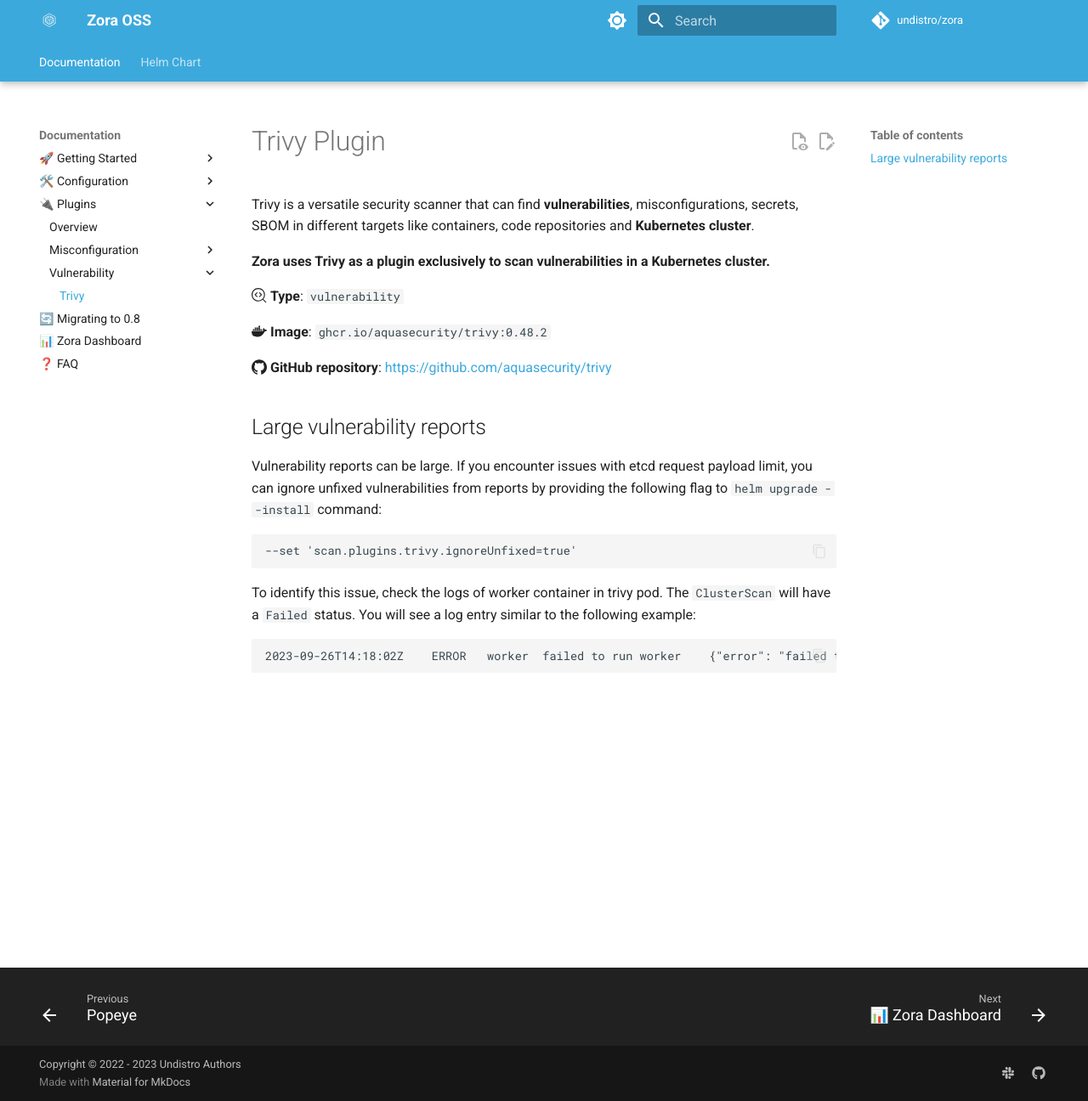
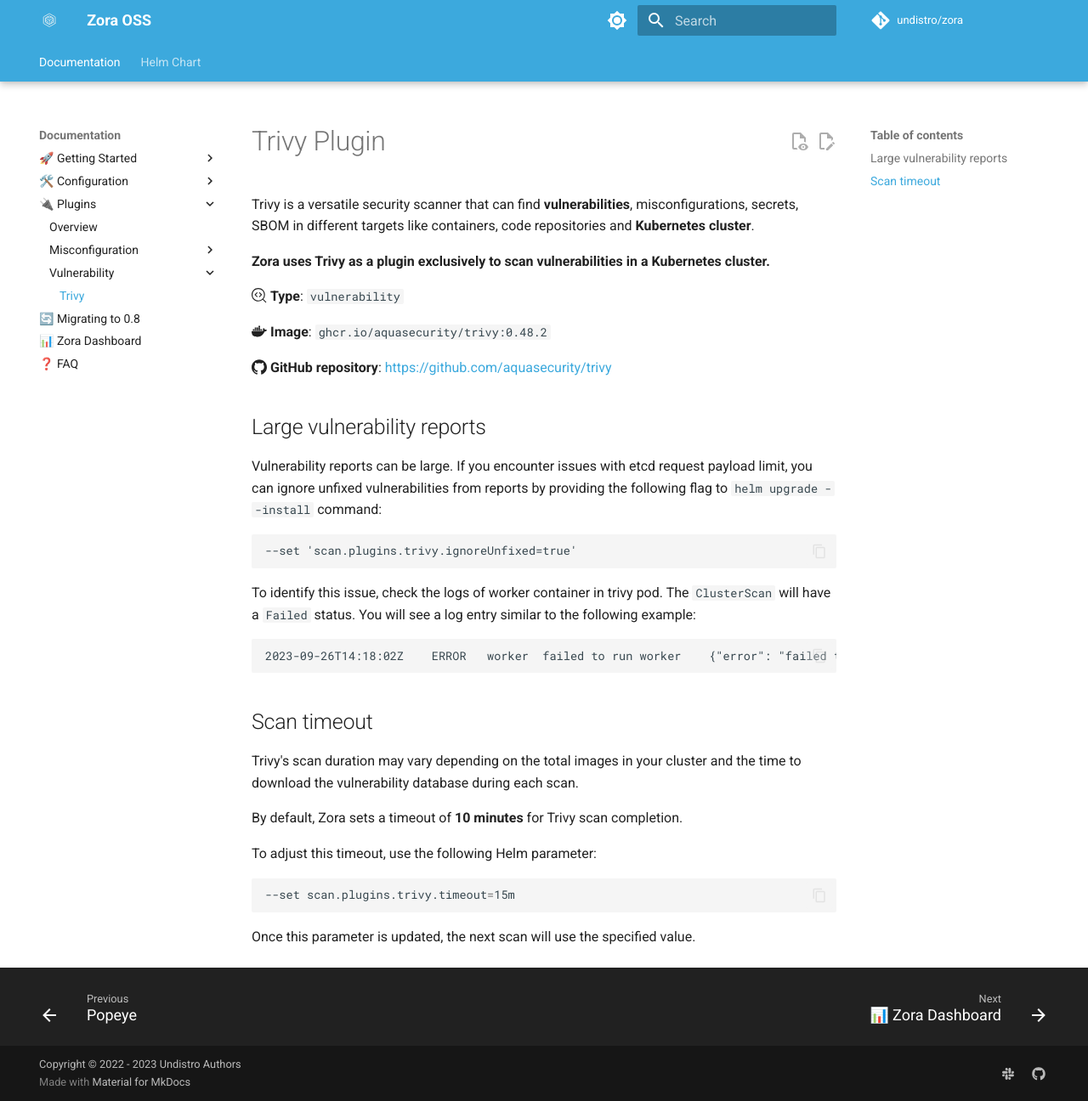
Before and after one commit to undistro/zora, an MkDocs documentation site: the page built from docs/plugins/trivy.md, in a window 1280 px wide and 1296 px high. Shown: the whole window at 85% size. Built offline with MkDocs 1.6.1 and Material for MkDocs 9.7.7, drawn with Linux system fonts in a browser that asks for light colours; comment, search, counter and statistics services are not loaded; the version menu is left out.

Commit message:
Add Helm parameter for trivy timeout (#248)
* add helm parameter for trivy timeout

* document helm parameter for trivy timeout

````diff
--- a/docs/plugins/trivy.md
+++ b/docs/plugins/trivy.md
@@ -31,3 +31,18 @@
 ```
 2023-09-26T14:18:02Z	ERROR	worker	failed to run worker	{"error": "failed to create VulnerabilityReport \"kind-kind-usdockerpkgdevgooglesamplescontainersgkegbfrontendsha256dc8de8e0d569d2f828b187528c9317bd6b605c273ac5a282aebe471f630420fc-rzntw\": etcdserver: request is too large"}
 ```
+
+## Scan timeout
+
+Trivy's scan duration may vary depending on the total images in your cluster
+and the time to download the vulnerability database during each scan.
+
+By default, Zora sets a timeout of **10 minutes** for Trivy scan completion.
+
+To adjust this timeout, use the following Helm parameter:
+
+```shell
+--set scan.plugins.trivy.timeout=15m
+```
+
+Once this parameter is updated, the next scan will use the specified value.
--- a/mkdocs.yml
+++ b/mkdocs.yml
@@ -90,6 +90,7 @@
           - HTTPS Proxy: configuration/https-proxy.md
           - Scanning Images hosted in AWS ECR: configuration/aws-elastic-container-registry.md
           - Scanning Images hosted in Azure ACR: configuration/acr.md
+          - Vulnerability scan timeout: plugins/trivy/#scan-timeout
       - "🔌 Plugins":
           - Overview: plugins/index.md
           - Misconfiguration:
````
Also changed, not shown: charts/zora/README.md (+1 -0 lines), 2 other files.
